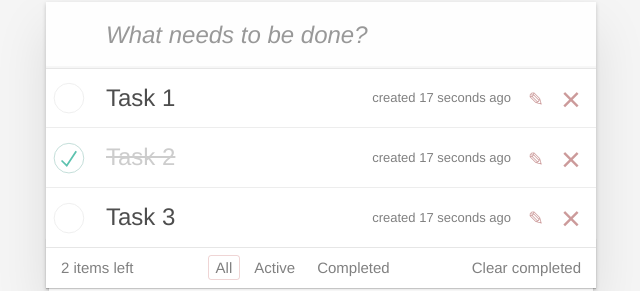
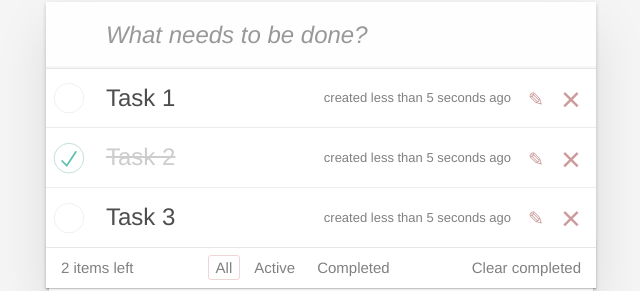
Before and after one commit to AlexNeva/react-todo-list, a React (Create React App) app: page / in a window 1280 px wide. Shown: the part 128-419 px from the top of the page, without its empty margins (319-959 px from the left). Built offline with nearby package versions, Linux system fonts and the light colour scheme.

Commit message:
task1.3.19

```diff
--- a/package.json
+++ b/package.json
@@ -6,6 +6,8 @@
     "@testing-library/jest-dom": "^5.14.1",
     "@testing-library/react": "^11.2.7",
     "@testing-library/user-event": "^12.8.3",
+    "date-fns": "^2.26.0",
+    "prop-types": "^15.7.2",
     "react": "^17.0.2",
     "react-dom": "^17.0.2",
     "react-scripts": "4.0.3",
--- a/src/App.js
+++ b/src/App.js
@@ -1,4 +1,5 @@
 import React, { useState, useEffect } from 'react';
+import { formatDistanceToNow } from 'date-fns';
 import './global.css'
 import NewTaskForm from './components/NewTaskForm/NewTaskForm';
 import TaskList from './components/TaskList/TaskList';
@@ -7,9 +8,9 @@ import Footer from './components/Footer/Footer';
 const App = () => {
 
   const todos = [
-    { id: 1, completed: false, editing: false, description: 'Task 1' },
-    { id: 2, completed: true, editing: false, description: 'Task 2' },
-    { id: 3, completed: false, editing: false, description: 'Task 3' },
+    { id: 1, completed: false, editing: false, description: 'Task 1', createTime: formatDistanceToNow(new Date(), { addSuffix: true, includeSeconds: true }) },
+    { id: 2, completed: true, editing: false, description: 'Task 2', createTime: formatDistanceToNow(new Date(), { addSuffix: true, includeSeconds: true }) },
+    { id: 3, completed: false, editing: false, description: 'Task 3', createTime: formatDistanceToNow(new Date(), { addSuffix: true, includeSeconds: true }) },
   ]
 
   const [tasks, setTasks] = useState(todos);
@@ -63,13 +64,23 @@ const App = () => {
   const editTask = (task) => {
     setTasks(tasks.map(t => {
       if (t.id === task.id) {
-        return { ...t, editing: !task.editing }
+        return { ...task, editing: !t.editing }
       } else {
         return t
       }
     }))
 
 
+  }
+
+  const changeTaskName = (task) => {
+    setTasks(tasks.map(t => {
+      if (t.id === task.id) {
+        return { ...t, description: task.description }
+      } else {
+        return t
+      }
+    }))
   }
 
   const clearCompleted = () => {
@@ -99,7 +110,7 @@ const App = () => {
         <NewTaskForm addTask={addTask} />
       </header>
       <section className="main">
-        <TaskList tasks={filtered} changeStatus={changeStatus} deleteTask={deleteTask} edit={editTask} />
+        <TaskList tasks={filtered} changeStatus={changeStatus} deleteTask={deleteTask} edit={editTask} changeName={changeTaskName} />
         <Footer tasks={tasks} filter={todoFilter} clear={clearCompleted} />
       </section>
     </section>
--- a/src/components/Footer/Footer.jsx
+++ b/src/components/Footer/Footer.jsx
@@ -1,4 +1,5 @@
 import React from 'react';
+import PropTypes from 'prop-types'
 import './Footer.css';
 
 import TaskFilter from '../TasksFilter/TaskFilter';
@@ -14,4 +15,16 @@ const Footer = ({ tasks, filter, clear }) => {
   )
 }
 
+Footer.defaultProps = {
+  tasks: [],
+  filter: () => { },
+  clear: () => { },
+}
+
+Footer.propTypes = {
+  tasks: PropTypes.arrayOf(PropTypes.object).isRequired,
+  filter: PropTypes.func,
+  clear: PropTypes.func,
+}
+
 export default Footer;
--- a/src/components/NewTaskForm/NewTaskForm.jsx
+++ b/src/components/NewTaskForm/NewTaskForm.jsx
@@ -1,4 +1,8 @@
 import React, { useState } from 'react';
+import { formatDistanceToNow } from 'date-fns';
+import PropTypes from 'prop-types'
+
+
 import './NewTaskForm.css';
 
 const NewTaskForm = ({ addTask }) => {
@@ -9,7 +13,7 @@ const NewTaskForm = ({ addTask }) => {
     e.preventDefault();
 
     const newTask = {
-      ...task, id: Date.now(), completed: false
+      ...task, id: Date.now(), completed: false, createTime: formatDistanceToNow(new Date(), { addSuffix: true, includeSeconds: true })
     }
 
     addTask(newTask);
@@ -26,4 +30,12 @@ const NewTaskForm = ({ addTask }) => {
 
 }
 
+NewTaskForm.defaultProps = {
+  addTask: () => { },
+}
+
+NewTaskForm.propTypes = {
+  addTask: PropTypes.func,
+}
+
 export default NewTaskForm;
--- a/src/components/Task/Task.jsx
+++ b/src/components/Task/Task.jsx
@@ -1,11 +1,16 @@
-import React, { useRef } from 'react';
+import React, { useRef, useState } from 'react';
+import PropTypes from 'prop-types'
+
 
 const Task = ({ task, changeStatus, deleteTask, edit }) => {
+
+  const [editingTask, setEditingTask] = useState(task)
+
+
 
   const editInput = useRef();
 
   const focusInput = () => {
-
     setTimeout(() => {
       editInput.current.focus();
     })
@@ -18,14 +23,18 @@ const Task = ({ task, changeStatus, deleteTask, edit }) => {
         <input id={`task-${task.id}`} checked={task.completed} className="toggle" type="checkbox" onChange={() => changeStatus(task)} />
         <label htmlFor={`task-${task.id}`}>
           <span className="description">{task.description}</span>
-          <span className="created">created 17 seconds ago</span>
+          <span className="created">created {task.createTime}</span>
         </label>
         <button className="icon icon-edit" onClick={() => { edit(task); focusInput() }}></button>
         <button className="icon icon-destroy" onClick={() => deleteTask(task)}></button>
       </div>
-      <input ref={editInput} type="text" className="edit" value={task.description} onBlur={() => edit(task)} />
+      <input onChange={e => setEditingTask({ ...editingTask, description: e.target.value })} ref={editInput} type="text" className="edit" value={editingTask.description} onBlur={() => edit(editingTask)} />
     </li>
   );
 };
 
+Task.propTypes = {
+  task: PropTypes.object,
+}
+
 export default Task;
--- a/src/components/TaskList/TaskList.jsx
+++ b/src/components/TaskList/TaskList.jsx
@@ -1,8 +1,12 @@
 import React from 'react';
+import PropTypes from 'prop-types'
 import './TaskList.css';
 import Task from '../Task/Task';
 
 const TaskList = ({ tasks, changeStatus, deleteTask, edit }) => {
+
+
+
 
   return (
     <ul className='todo-list'>
@@ -13,4 +17,18 @@ const TaskList = ({ tasks, changeStatus, deleteTask, edit }) => {
   )
 }
 
+TaskList.defaultProps = {
+  tasks: [],
+  changeStatus: () => { },
+  deleteTask: () => { },
+  edit: () => { },
+}
+
+TaskList.propTypes = {
+  tasks: PropTypes.arrayOf(PropTypes.object).isRequired,
+  changeStatus: PropTypes.func,
+  deleteTask: PropTypes.func,
+  edit: PropTypes.func,
+}
+
 export default TaskList;
```
Also changed, not shown: 1 other file (tests, documents, lock files or other folders).
